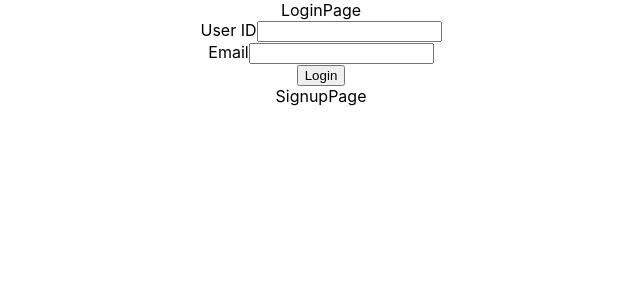
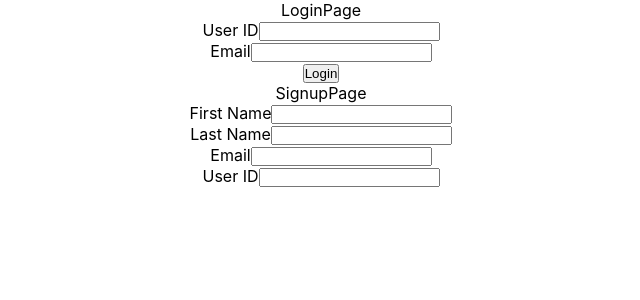
Before and after one commit to infuman69/Graphical-Password-Authentication, a React (Create React App) app in the folder graphpassclient/: page / in a window 1280 px wide. Shown: the top 300 px of the page, without its empty margins (319-959 px from the left). Built offline with nearby package versions, Linux system fonts and the light colour scheme.

Commit message:
sign up inital struct

```diff
--- a/graphpassclient/src/App.css
+++ b/graphpassclient/src/App.css
@@ -1,3 +1,9 @@
+*{
+  margin: 0px;
+  padding: 0px;
+  box-sizing: border-box;
+
+}
 .App {
   text-align: center;
 }
--- a/graphpassclient/src/Components/LoginPage/LoginPage.jsx
+++ b/graphpassclient/src/Components/LoginPage/LoginPage.jsx
@@ -4,6 +4,8 @@ import "./LoginPage.css"
 const LoginPage = () => {
   return (
     <div>LoginPage
+
+
       <div>
         <label htmlFor="username">User ID</label>
         <input type="text" name="username" id="username" />
--- a/graphpassclient/src/Components/SignupPage/SignupPage.jsx
+++ b/graphpassclient/src/Components/SignupPage/SignupPage.jsx
@@ -3,7 +3,30 @@ import "./SignupPage.css"
 
 const SignupPage = () => {
   return (
-    <div>SignupPage</div>
+    <div>SignupPage
+
+        <div>
+        <label htmlFor="firstname">First Name</label>
+        <input type="text" name="firstname" id="firstname" />
+      </div>
+
+      <div>
+        <label htmlFor="lastname">Last Name</label>
+        <input type="text" name="lastname" id="lasttname" />
+      </div>
+
+      <div>
+            <label htmlFor="email">Email</label>
+            <input type="text" name="email" id="email" />
+      </div>
+
+      <div>
+          <label htmlFor="username">User ID</label>
+          <input type="text" name="username" id="username" />
+      </div>
+
+
+    </div>
   )
 }
 
```
